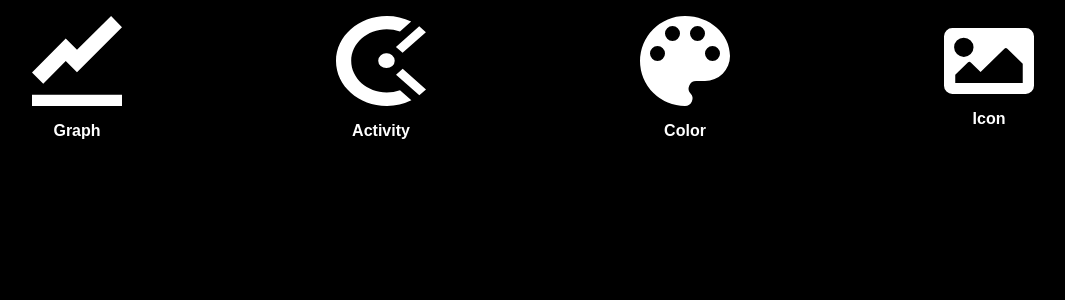
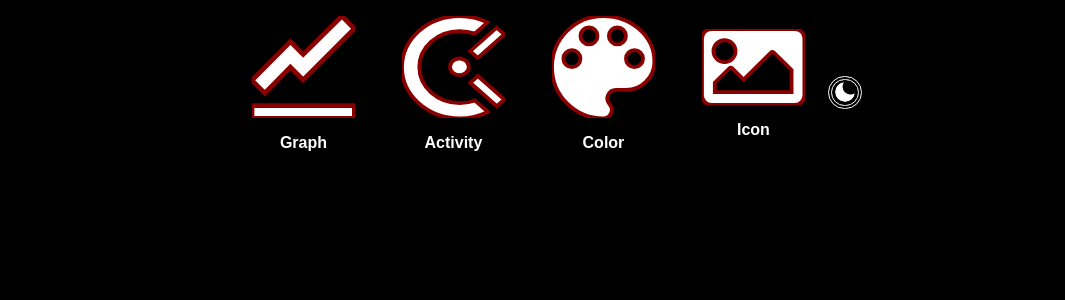
Before and after one commit to danoux10/review-activity, a PHP site: page /controller/navbar.php in a window 1280 px wide. Shown: the top 300 px of the page, without its empty margins (115-1180 px from the left). Run offline with PHP 8.4, Linux system fonts and the light colour scheme.

Commit message:
update navbar switch mode

```diff
--- a/controller/navbar.php
+++ b/controller/navbar.php
@@ -1,38 +1,65 @@
 </html>
 <?php
-	include_once 'header.php';
+ include_once 'header.php';
 ?>
 </head>
 <body>
 <header id="navbar">
-    <nav>
+    <nav id="navbar_main">
         <ul>
             <li>
                 <a href="#">
-                    <img src="../image/Icon%20open-graph.svg" alt="" class="iconNav">
+                    <span class="iconNav">
+                        <svg xmlns="http://www.w3.org/2000/svg" viewBox="0 0 21.468 21.468">
+                            <path id="Icon_open-graph" data-name="Icon open-graph"
+                                  d="M18.865,0,10.734,8.05,8.05,5.367,0,13.5l2.683,2.683L8.05,10.734l2.683,2.683L21.468,2.683ZM0,18.784v2.683H21.468V18.784Z"/>
+                        </svg>
+                    </span>
                     <p>Graph</p>
                 </a>
             </li>
             <li>
                 <a href="#">
-                    <img src="../image/Icon%20simple-clockify.svg" alt="" class="iconNav">
+                    <span class="iconNav">
+                        <svg xmlns="http://www.w3.org/2000/svg" viewBox="0 0 27 27">
+                          <path id="Icon_simple-clockify" data-name="Icon simple-clockify"
+                                d="M19.475,9.279l6.992-6.2,2,1.774-6.992,6.2-2-1.774Zm-2.833,6.339a2.641,2.641,0,0,1-1.754-.649,2.1,2.1,0,0,1-.723-1.558,2.352,2.352,0,0,1,2.475-2.2,2.355,2.355,0,0,1,2.479,2.2,2.1,2.1,0,0,1-.724,1.558,2.644,2.644,0,0,1-1.754.649ZM28.5,22.025l-2,1.776-6.992-6.2,2-1.774Zm-11.783.928a11.75,11.75,0,0,0,3.982-.692l3.415,3.032A16.662,16.662,0,0,1,16.717,27C8.312,27,1.5,20.955,1.5,13.5S8.314,0,16.717,0A16.669,16.669,0,0,1,24.05,1.672L20.692,4.653a11.761,11.761,0,0,0-3.976-.69c-5.885,0-10.656,4.252-10.656,9.495S10.831,22.953,16.717,22.953Z"
+                                transform="translate(-1.5)"/>
+                        </svg>
+                    </span>
                     <p>Activity</p>
                 </a>
             </li>
             <li>
                 <a href="#">
-                    <img src="../image/Icon%20material-color-lens.svg" alt="" class="iconNav">
+                    <span class="iconNav">
+                        <svg xmlns="http://www.w3.org/2000/svg" viewBox="0 0 27 27">
+                          <path id="Icon_material-color-lens" data-name="Icon material-color-lens"
+                                d="M18,4.5a13.5,13.5,0,0,0,0,27,2.251,2.251,0,0,0,1.665-3.765A2.242,2.242,0,0,1,21.345,24H24a7.5,7.5,0,0,0,7.5-7.5C31.5,9.87,25.455,4.5,18,4.5ZM9.75,18A2.25,2.25,0,1,1,12,15.75,2.247,2.247,0,0,1,9.75,18Zm4.5-6A2.25,2.25,0,1,1,16.5,9.75,2.247,2.247,0,0,1,14.25,12Zm7.5,0A2.25,2.25,0,1,1,24,9.75,2.247,2.247,0,0,1,21.75,12Zm4.5,6a2.25,2.25,0,1,1,2.25-2.25A2.247,2.247,0,0,1,26.25,18Z"
+                                transform="translate(-4.5 -4.5)"/>
+                        </svg>
+                    </span>
                     <p>Color</p>
                 </a>
             </li>
             <li>
                 <a href="#">
-                    <img src="../image/Icon%20awesome-image.svg" alt="" class="iconNav">
+                    <span class="iconNav">
+                        <svg xmlns="http://www.w3.org/2000/svg" viewBox="0 0 27 20">
+                          <path id="Icon_awesome-image" data-name="Icon awesome-image"
+                                d="M24.469,24.5H2.531A2.516,2.516,0,0,1,0,22V7A2.516,2.516,0,0,1,2.531,4.5H24.469A2.516,2.516,0,0,1,27,7V22A2.516,2.516,0,0,1,24.469,24.5ZM5.906,7.417a2.917,2.917,0,1,0,2.953,2.917A2.935,2.935,0,0,0,5.906,7.417ZM3.375,21.167h20.25V15.333L19.01,10.775a.638.638,0,0,0-.895,0l-7.146,7.058L8.041,14.942a.638.638,0,0,0-.895,0L3.375,18.667Z"
+                                transform="translate(0 -4.5)"/>
+                        </svg>
+                    </span>
                     <p>Icon</p>
                 </a>
             </li>
         </ul>
     </nav>
+    <!--anchor switch-->
+    <div id="switch" >
+    </div>
 </header>
+<script src="../script/navbar.js"></script>
 </body>
 </html>
--- a/css/style.css
+++ b/css/style.css
@@ -12,24 +12,42 @@ ul, ol {
   list-style: none;
 }
 
+.hidden {
+  display: none;
+}
+
+.show {
+  display: block;
+}
+
 a {
   color: white;
 }
 
+.scroll_active {
+  transition: all ease 1s;
+}
 #navbar {
-  width: 100vw;
+  transition: all ease 0.5s;
+  position: fixed;
+  left: 0vw;
+  top: 0vh;
+  width: 100%;
   display: flex;
   justify-content: center;
   align-items: center;
 }
+#navbar nav {
+  display: flex;
+  justify-content: center;
+  align-items: center;
+  width: 50vw;
+}
 #navbar nav ul {
   display: flex;
+  align-items: center;
   justify-content: space-around;
-  align-items: center;
   width: 95vw;
-  position: fixed;
-  top: 0;
-  left: 0;
 }
 #navbar nav ul li a {
   display: flex;
@@ -37,9 +55,29 @@ a {
   justify-content: center;
   align-items: center;
 }
+#navbar nav ul li a .iconNav {
+  fill: #ffffff;
+}
 #navbar nav ul li a p {
   font-weight: bold;
   text-align: center;
+}
+
+div.night {
+  cursor: pointer;
+  content: url("../image/Icon feather-moon.svg");
+  border: 4px double #ffffff;
+  padding: 0.2%;
+  border-radius: 50px;
+  width: 20px;
+  height: 20px;
+  transition: all ease 0.5s;
+}
+
+div.day {
+  content: url("../image/Icon ionic-ios-sunny.svg");
+  border: 4px double black;
+  transition: all ease 0.5s;
 }
 
 body.day {
@@ -48,13 +86,14 @@ body.day {
 }
 
 @media screen and (min-width: 1441px) {
-  #navbar nav ul li a .iconNav {
-    height: 5vh;
+  #navbar nav ul li a .iconNav svg {
+    width: 2vw;
   }
 }
-@media screen and (min-width: 144px) {
-  #navbar nav ul li a .iconNav {
-    width: 7vw;
+@media screen and (max-width: 1440px) {
+  #navbar nav ul li a .iconNav svg {
+    width: 8vw;
+    stroke: #880000;
   }
 }
 
--- a/css/style.scss
+++ b/css/style.scss
@@ -6,37 +6,60 @@ $darkred: #880000;
 
 body {
   background: $black;
+  //background: grey;
   color: $white;
   font-family: sans-serif;
 }
-
+//reset
 a{
   text-decoration: none;
 }
-
 ul,ol{
   list-style: none;
 }
 
+//general
+.hidden{
+  display: none;
+}
+.show{
+  display: block;
+}
 //anchor general (night)
 a{
   color: white;
 }
+
+
+
+.scroll_active{
+  transition: all ease 1s;
+  a{
+    svg{
+    }
+  }
+}
+
 //Link navbar general/default
 #navbar{
-  width: 100vw;
+  transition: all ease .5s;
+  position: fixed;
+  left: 0vw;
+  top: 0vh;
+  width: 100%;
   display: flex;
   justify-content: center;
   align-items: center;
   nav{
+    display: flex;
+    justify-content: center;
+    align-items: center;
+    width: 50vw;
     ul{
       display: flex;
+      align-items: center;
       justify-content: space-around;
-      align-items: center;
       width: 95vw;
-      position: fixed;
-      top: 0;
-      left: 0;
       li{
         a{
           display: flex;
@@ -44,6 +67,7 @@ a{
           justify-content: center;
           align-items: center;
           .iconNav{
+            fill: $white;
           }
           p{
             font-weight: bold;
@@ -53,6 +77,42 @@ a{
       }
     }
   }
+}
+//link switch general/default
+//#switch {
+//  background: #000;
+//  cursor: pointer;
+//  content: url("../image/Icon feather-moon.svg");
+//  border: 4px double $white;
+//  padding: .2%;
+//  border-radius: 50px;
+//  width: 20px;
+//  height: 20px;
+//  transition: all ease .5s;
+//  //  fixme au click
+//  &:hover {
+//    background: #ffffff;
+//    content: url("../image/Icon ionic-ios-sunny.svg");
+//    border: 4px double black;
+//    transition: all ease .5s;
+//  }
+//}
+
+div.night{
+  cursor: pointer;
+  content: url("../image/Icon feather-moon.svg");
+  border: 4px double $white;
+  padding: .2%;
+  border-radius: 50px;
+  width: 20px;
+  height: 20px;
+  transition: all ease .5s;
+}
+
+div.day{
+  content: url("../image/Icon ionic-ios-sunny.svg");
+  border: 4px double black;
+  transition: all ease .5s;
 }
 
 //anchor day/night
@@ -72,7 +132,9 @@ body.day {
         li{
           a{
             .iconNav{
-              height: 5vh;
+              svg{
+                width: 2vw;
+              }
             }
           }
         }
@@ -82,7 +144,7 @@ body.day {
 }
 
 //anchor mobile
-@media screen and (min-width: 144px) {
+@media screen and (max-width:1440px) {
   //Link navbar small
   #navbar{
     nav{
@@ -90,7 +152,10 @@ body.day {
         li{
           a{
             .iconNav{
-              width: 7vw;
+              svg{
+                width: 8vw;
+                stroke: $darkred;
+              }
             }
           }
         }
--- /dev/null
+++ b/index.php
@@ -0,0 +1,3 @@
+<?php
+	header('location:controller/navbar.php');
+	die();
--- /dev/null
+++ b/script/navbar.js
@@ -0,0 +1,21 @@
+//anchor nav change
+window.addEventListener('scroll',function (){
+    let navbar = document.getElementById('navbar_main');
+    navbar.classList.toggle('scroll_active',window.scrollY>0);
+})
+
+//anchor switch
+let body = document.querySelector('body');
+var switchBtn = document.getElementById('switch');
+
+switchBtn.classList.add('night');
+
+function viewSwitch(){
+    if(switchBtn.classList.contains('night')){
+        switchBtn.classList.remove('night');
+        switchBtn.classList.add('day');
+        body.classList.add('day');
+    }
+}
+
+switchBtn.addEventListener('click',viewSwitch);
--- /dev/null
+++ b/script/test.js
@@ -0,0 +1,5 @@
+window.addEventListener('scroll',function (){
+    // let header = document.querySelector('header');
+    let header = document.getElementById('navbar_main');
+    header.classList.toggle('scroll_active',window.scrollY>0);
+})
```
Also changed, not shown: Unitag_QRCode_1644470118125.png (added), image/Icon awesome-image.svg, image/Icon feather-moon.svg (added), image/Icon ionic-ios-sunny.svg (added), image/Icon material-color-lens.svg, image/Icon open-graph.svg, image/Icon simple-clockify.svg, 2 other files.
